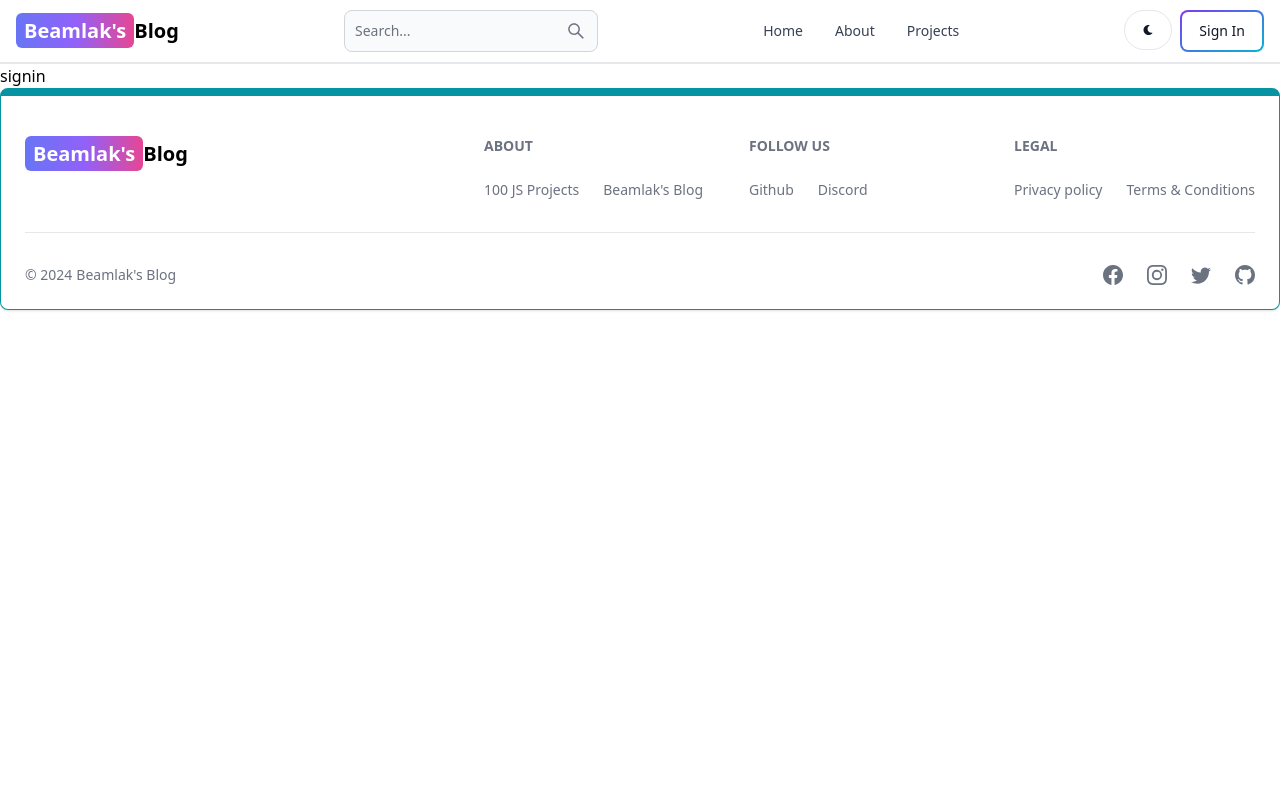
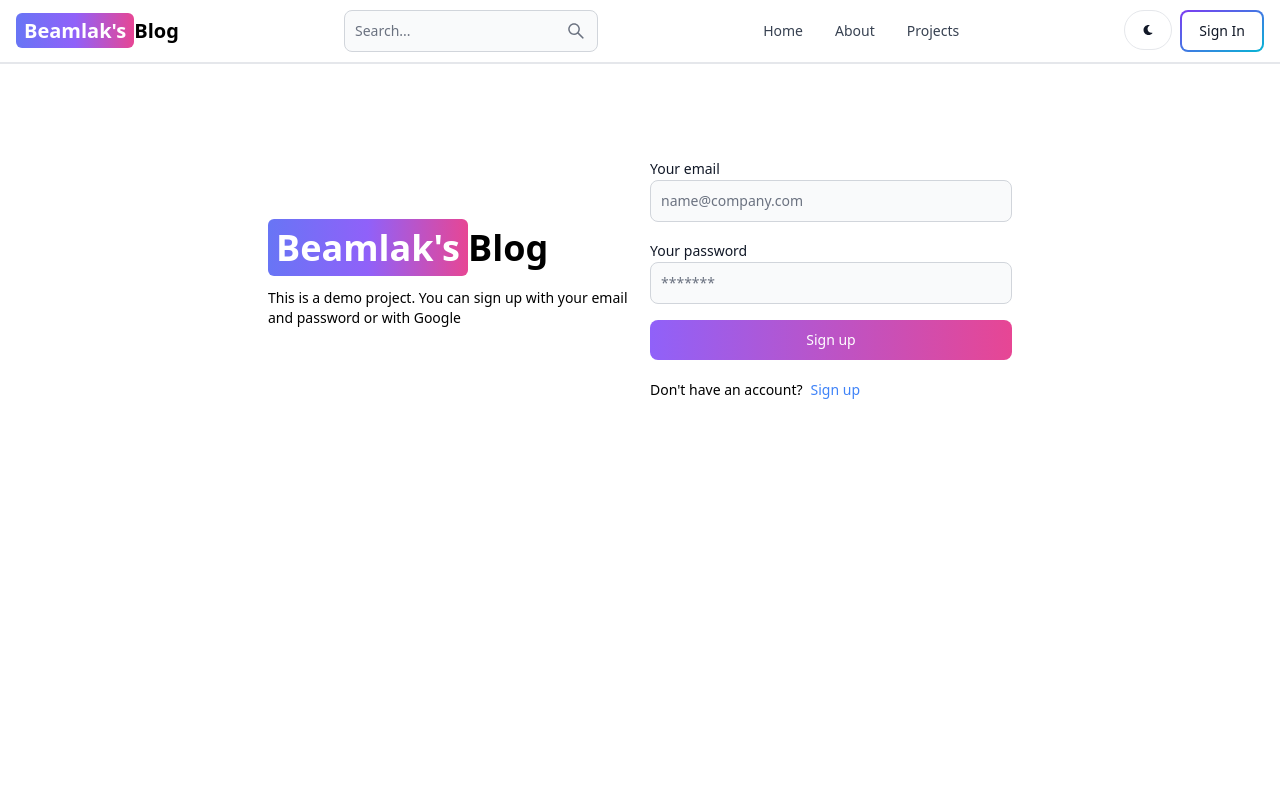
Before and after one commit to Beamlak996/mern-blog, a React (Vite) app in the folder client/: page /sign-in in a window 1280 px wide. Shown: the top 800 px of the page. Built offline with nearby package versions, Linux system fonts and the light colour scheme.

Commit message:
complete signin page functionallity

```diff
--- a/client/src/pages/signin.tsx
+++ b/client/src/pages/signin.tsx
@@ -1,6 +1,127 @@
+import { useState } from "react";
+import { Label, TextInput, Button, Alert, Spinner } from "flowbite-react";
+import { Link, useNavigate } from "react-router-dom";
+
+type FormData = {
+  email: string;
+  password: string;
+};
 
 export function SignIn() {
+  const [formData, setFormData] = useState<FormData>({
+    email: "",
+    password: "",
+  });
+
+  const [loading, setLoading] = useState(false);
+  const [errorMessage, setErrorMessage] = useState<string | null>(null);
+
+  const navigate = useNavigate();
+
+  const handleChange = (e: React.ChangeEvent<HTMLInputElement>) => {
+    setFormData({ ...formData, [e.target.id]: e.target.value.trim() });
+  };
+
+  const handleSubmit = async (e: React.FormEvent) => {
+    e.preventDefault();
+
+    if (!formData.email || !formData.password) {
+      return setErrorMessage("Please fill out all the fields!");
+    }
+
+    try {
+      setLoading(true);
+      setErrorMessage(null);
+
+      const res = await fetch("/api/auth/signin", {
+        method: "POST",
+        headers: { "Content-Type": "application/json" },
+        body: JSON.stringify(formData),
+      });
+
+      const data = await res.json();
+
+      if (data.success === false) {
+        return setErrorMessage(data.message);
+      }
+
+      setLoading(false);
+
+      if (res.ok) {
+        navigate("/");
+      }
+    } catch (error) {
+      setErrorMessage("Something went wrong!");
+    } finally {
+      setLoading(false);
+    }
+  };
+
   return (
-    <div>signin</div>
-  )
+    <div className="min-h-screen mt-20">
+      <div className="flex p-3 max-w-3xl mx-auto flex-col md:flex-row md:items-center gap-5">
+        {/* left */}
+        <div className="flex-1">
+          <Link to={"/"} className="font-bold dark:text-white text-4xl">
+            <span className="px-2 py-1 bg-gradient-to-r from-indigo-500 via-purple-500 to-pink-500 text-white rounded-md">
+              Beamlak's
+            </span>
+            Blog
+          </Link>
+          <p className="text-sm mt-5">
+            This is a demo project. You can sign up with your email and password
+            or with Google
+          </p>
+        </div>
+        {/* right */}
+        <div className="flex-1">
+          <form className="flex flex-col gap-4" onSubmit={handleSubmit}>
+            <div>
+              <Label value="Your email" />
+              <TextInput
+                type="email"
+                placeholder="name@company.com"
+                id="email"
+                onChange={handleChange}
+              />
+            </div>
+            <div>
+              <Label value="Your password" />
+              <TextInput
+                type="password"
+                placeholder="*******"
+                id="password"
+                onChange={handleChange}
+              />
+            </div>
+            <Button
+              gradientDuoTone={"purpleToPink"}
+              type="submit"
+              disabled={loading}
+            >
+              {loading ? (
+                <div className="space-x-2">
+                  <Spinner size="sm" />
+                  <span>loading...</span>
+                </div>
+              ) : (
+                "Sign up"
+              )}
+            </Button>
+          </form>
+          <div className="flex gap-2 text-sm mt-5">
+            <span>Don't have an account?</span>
+            <Link to={"/sign-up"} className="text-blue-500">
+              Sign up
+            </Link>
+          </div>
+          {errorMessage && (
+            <Alert className="mt-5" color={"failure"}>
+              {errorMessage}
+            </Alert>
+          )}
+        </div>
+      </div>
+    </div>
+  );
 }
```
